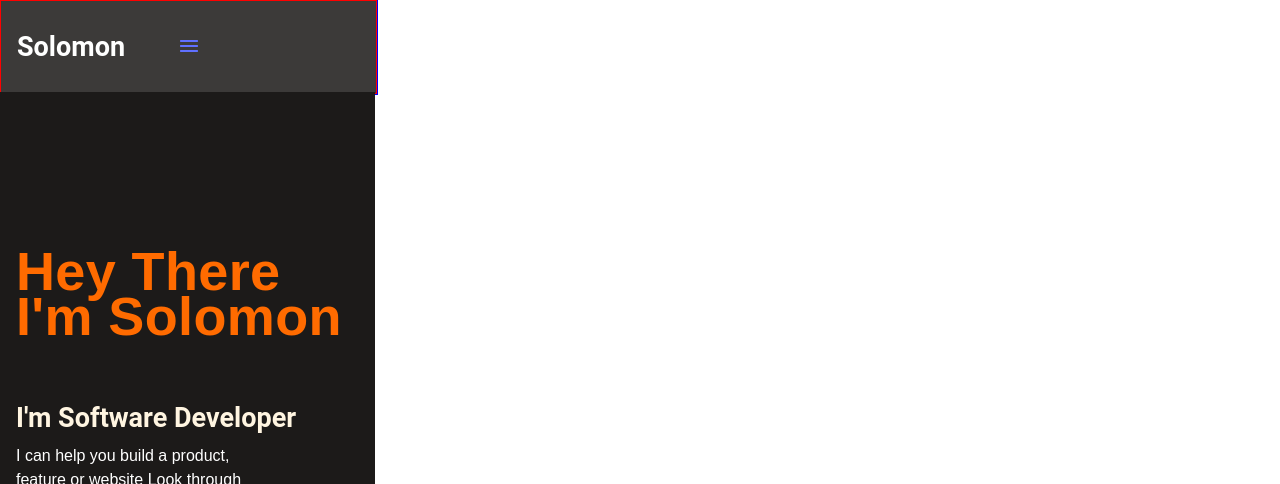
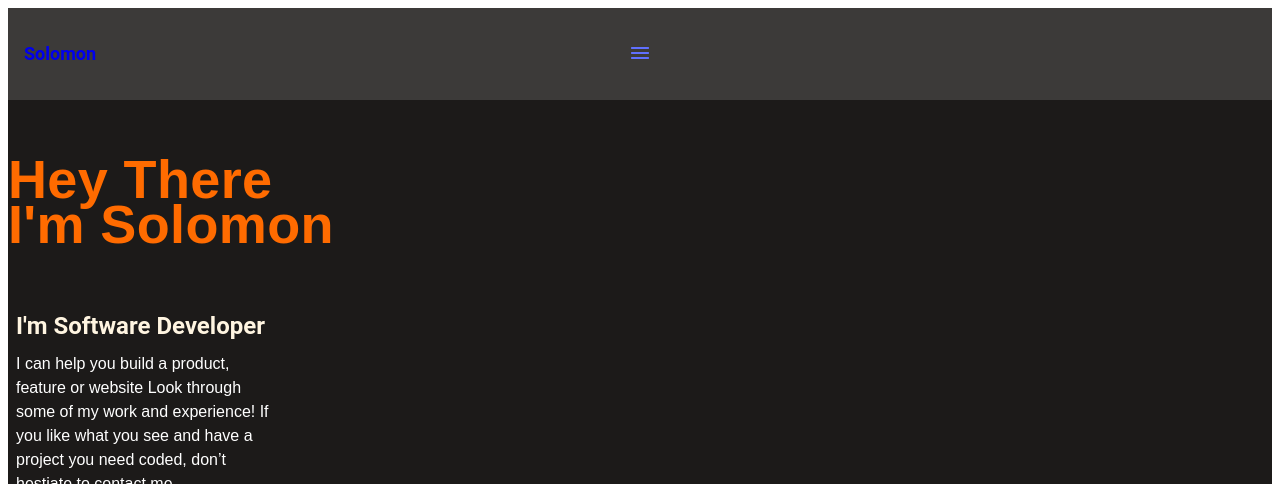
Before and after one commit to solog0039/Portfolio, a website: page index.html in a window 1280 px wide. Shown: the top 484 px of the page. Drawn offline with Linux system fonts and the light colour scheme.

Commit message:
the given comments are corrected

```diff
--- a/index.html
+++ b/index.html
@@ -8,15 +8,14 @@
     <title>protflio main page</title>
 </head>
 <body >
-
-  <section class="toolbar">
+  <header class="toolbar">
     <div class="name">
-     <h1> Solomon</h1>
+     <a href="#"> Solomon</a>
     </div>
-    <div class="Menu">
+    <nav class="Menu">
      <img src="toolbar-images/Union.png" alt="MENU">
-    </div>
-  </section>
+    </nav>
+  </header>
   <section class="page1">
     <div class="greetings">
       <h1> Hey There <br>I'm Solomon</h1>
--- a/style.css
+++ b/style.css
@@ -1,6 +1,6 @@
 .toolbar {
-  position: absolute;
-  width: 375px;
+  position: relative;
+  width: 100%;
   height: 92px;
   left: 0;
   top: 0;
@@ -14,6 +14,10 @@
 .toolbar:hover {
   border: 0.25px solid red;
   outline: 0.5px solid blue;
+}
+
+a {
+  text-decoration: none;
 }
 
 .name {
@@ -31,6 +35,7 @@
   font-size: 18px;
   line-height: 24px;
   color: #fff;
+  text-decoration: none;
 }
 
 .menu {
@@ -45,8 +50,7 @@
   flex-direction: column;
   justify-content: space-between;
   align-items: center;
-  position: absolute;
-  width: 375px;
+  width: 100%;
   height: 590px;
   left: 0;
   top: 92px;
@@ -60,8 +64,7 @@
 
 .greetings {
   display: flex;
-  position: absolute;
-  width: 327px;
+  width: 100%;
   height: 124px;
   left: 16px;
   top: 100px;
@@ -87,7 +90,7 @@
   font-family: 'Roboto', sans-serif;
   font-style: normal;
   font-weight: 700;
-  font-size: 18px;
+  font-size: 16px;
   line-height: 32px;
   display: flex;
   align-items: center;
```
